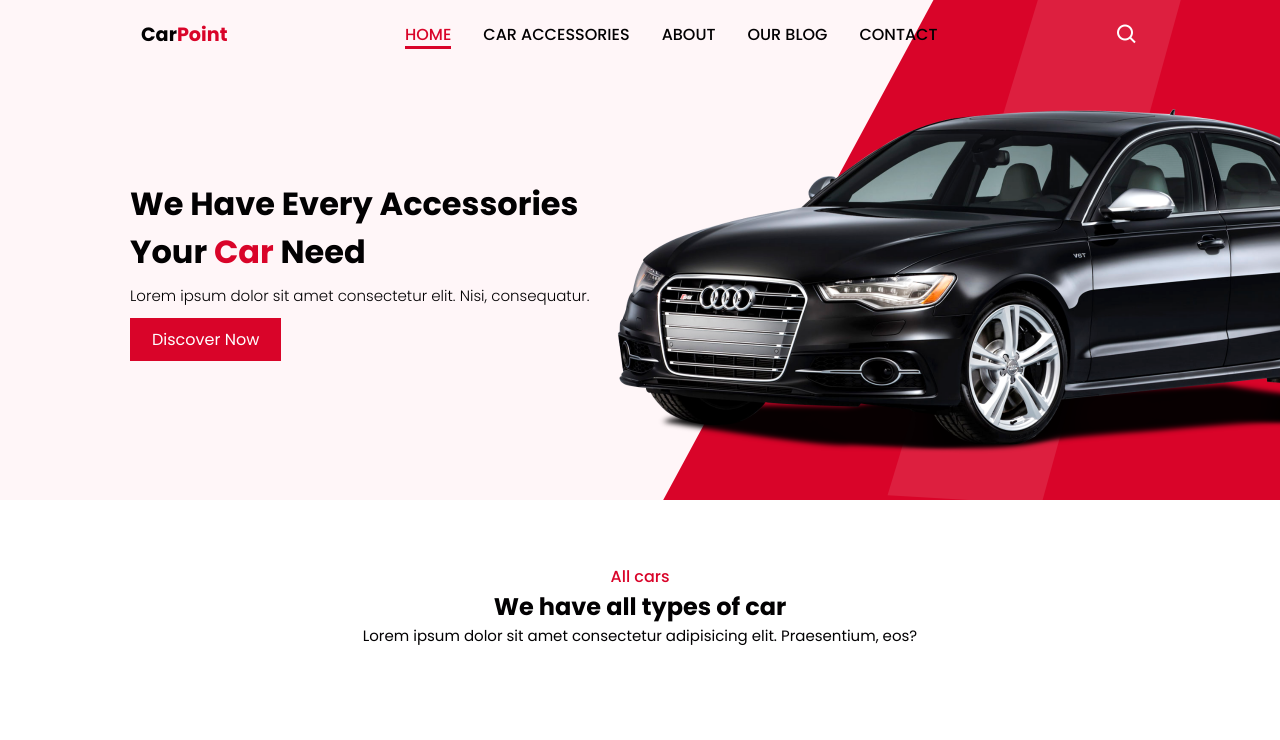
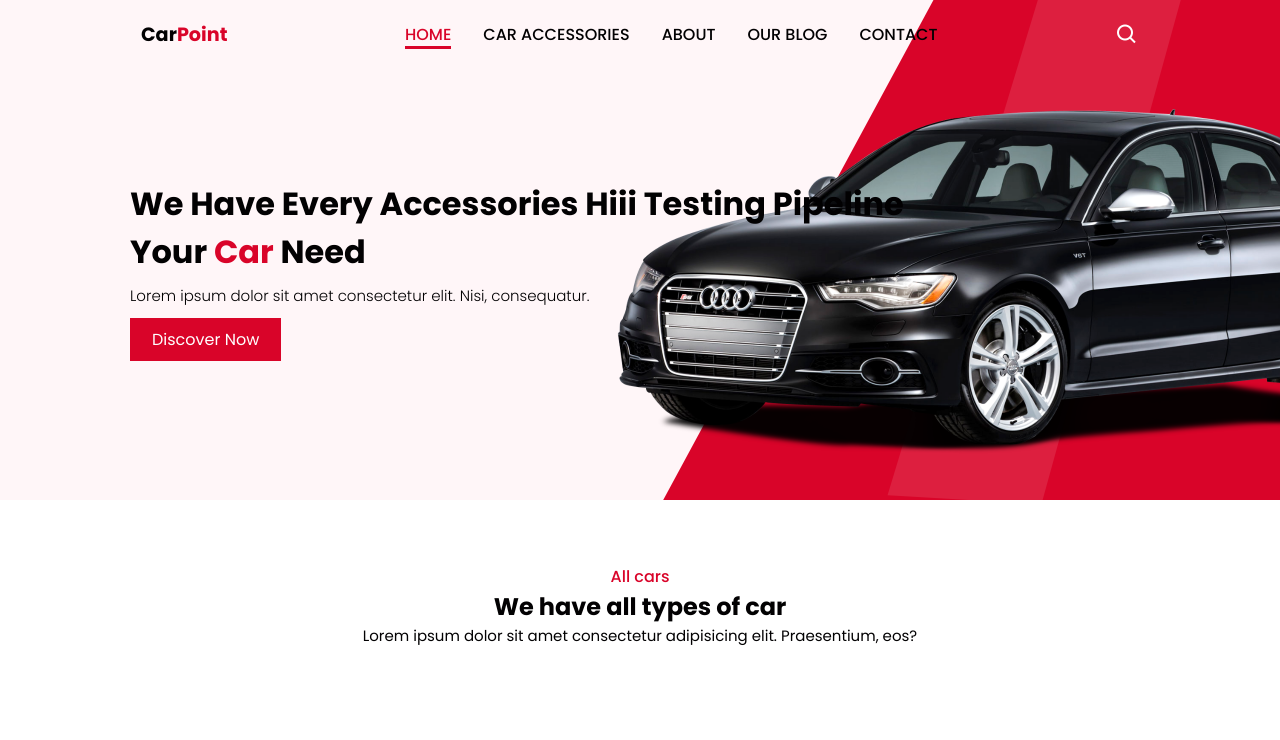
Before and after one commit to pranjalpagaria/Car_point_web, a plain HTML site: page index.html in a window 1280 px wide. Shown: the top 740 px of the page. Drawn offline with nearby package versions, Linux system fonts and the light colour scheme.

Commit message:
Testing pipeline

```diff
--- a/index.html
+++ b/index.html
@@ -42,7 +42,7 @@
     </header>
     <section class="home" id="home">
         <div class="home-text">
-            <h1>We Have Every Accessories<br>Your <span>Car</span> Need</h1>
+            <h1>We Have Every Accessories Hiii Testing Pipeline <br>Your <span>Car</span> Need</h1>
             <p>Lorem ipsum dolor sit amet consectetur <br> elit. Nisi, consequatur.</p>
             <a href="#" class="btn">Discover Now</a>
         </div>
```
